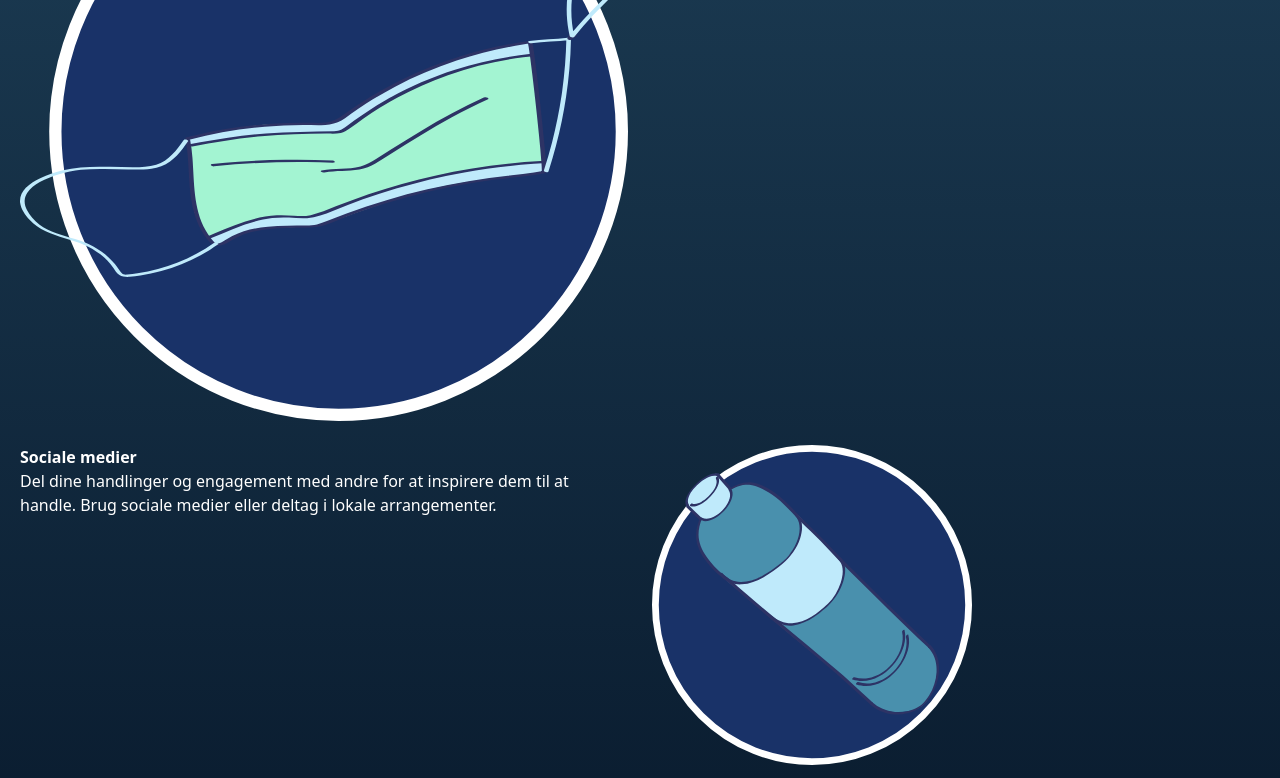
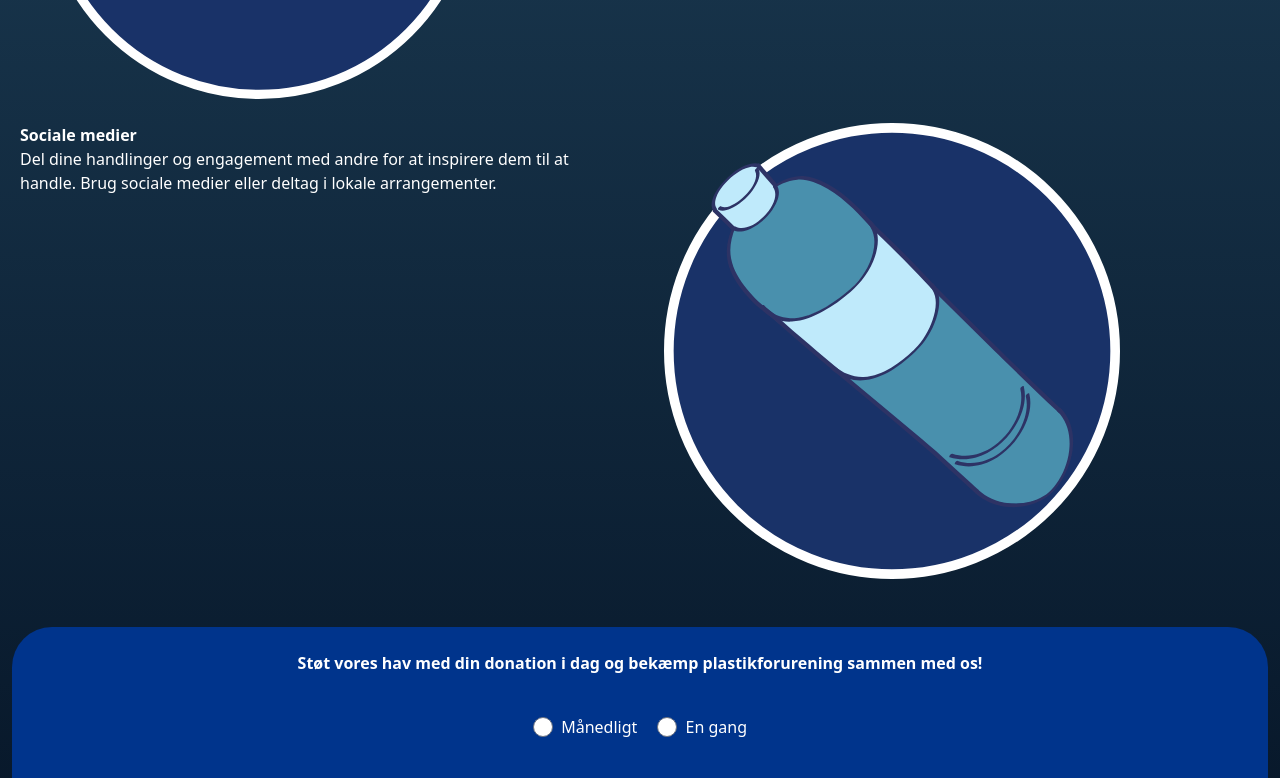
Before and after one commit to Hvidloegsida/plastik2, an Astro site: page / in a window 1280 px wide. Shown: the part 6000-6778 px from the top of the page. Built offline with nearby package versions, Linux system fonts and the light colour scheme; Astro itself is replaced by a stand-in of ours.

Commit message:
billedemindre

```diff
--- a/src/components/Sektion5.astro
+++ b/src/components/Sektion5.astro
@@ -15,8 +15,8 @@
           plastikforbrug og genbruge materialer.
         </p>
       </div>
-      <img src="pic1.svg" alt="" class="" />
-      <img src="pic2.svg" alt="" class="" />
+      <img src="pic1.svg" alt="" class="w-3/4 ml-3" />
+      <img src="pic2.svg" alt="" class="w-3/4 mr-1" />
       <div>
         <h3 class="font-bold">Engager</h3>
         <p>
@@ -33,7 +33,7 @@
           at handle. Brug sociale medier eller deltag i lokale arrangementer.
         </p>
       </div>
-      <img src="pic3.svg" alt="" class="max-w-xs" />
+      <img src="pic3.svg" alt="" class="w-3/4 ml-3" />
     </div>
   </div>
 </div>
```
